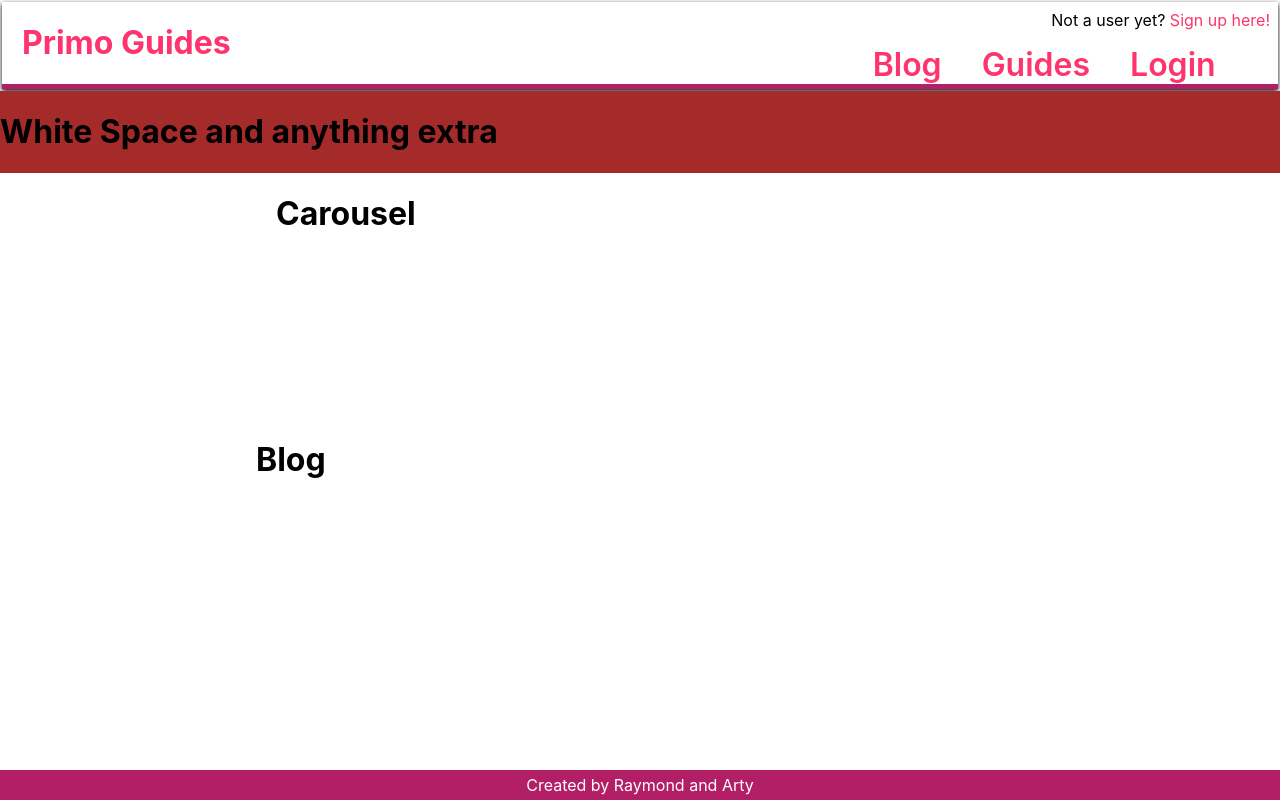
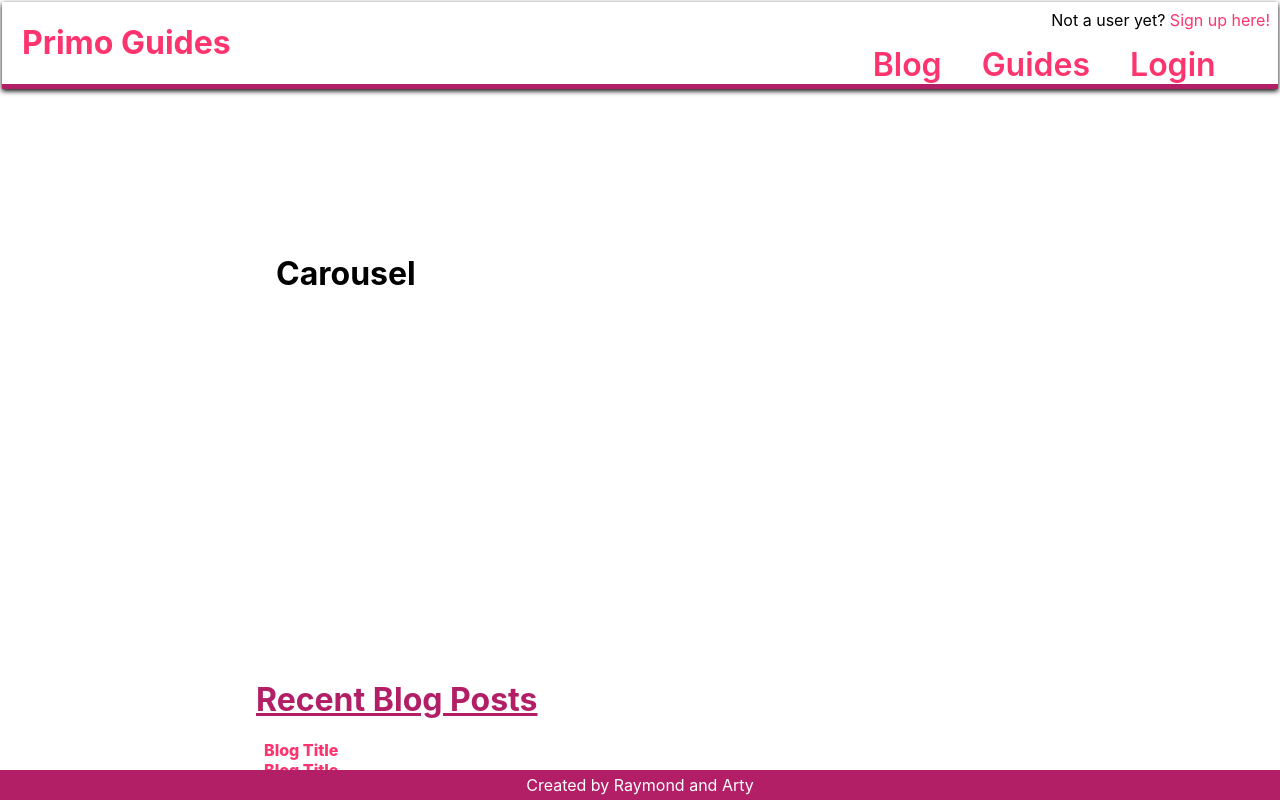
Before and after one commit to IntegerZeroSF/Primo-Guides-Frontend, a React (Create React App) app in the folder primo-frontend/: page / in a window 1280 px wide. Built offline with nearby package versions, Linux system fonts and the light colour scheme; no server answers.

Commit message:
adjusted some CSS

```diff
--- a/primo-frontend/src/App.js
+++ b/primo-frontend/src/App.js
@@ -1,5 +1,4 @@
 import React from "react";
-import Link from "next/link";
 import Header from "./Components/Header/Header.js";
 import Footer from "./Components/Footer/Footer.js";
 import Home from "./Components/Home/Home.js";
--- a/primo-frontend/src/Components/Games/GameGuidesList/GameGuideDetails/GameGuideDetails.js
+++ b/primo-frontend/src/Components/Games/GameGuidesList/GameGuideDetails/GameGuideDetails.js
@@ -25,7 +25,7 @@ function GameGuideDetails() {
                         <p>Breadcrumbs go here</p>
                     </div>
                     <h1 className="gameGuideDetailsTitle">Speedrunning guide for Celeste</h1>
-                    <h3 className="gameGuideDetailsAuthor">By: XxSpeedrunKingxX</h3>
+                    <h3 className="gameGuideDetailsAuthor">By: XxSpeedemonKingxX</h3>
                     <p>This is important to remember.
                         Love isn't like pie.
                         You don't need to divide it among all your friends and loved ones.
--- a/primo-frontend/src/Components/Home/Home.css
+++ b/primo-frontend/src/Components/Home/Home.css
@@ -7,14 +7,39 @@
 }
 
 .homeBodySub {
-    background-color: brown;
+    /* background-color: brown; */
     grid-area: 1 / 1 / 2 / 6;
 }
 
 .gameCarousel{
     grid-area:  2 / 2 / 5 / 5;
+    /* background-color: thistle; */
 }
 
-.homeBlogPosts {
+.homeBlogPostsDiv {
     grid-area:  5 / 2 / 6 / 5;
 }
+
+.homeBlogPostTitle{
+    color: #b21f66;
+    text-decoration: underline;
+}
+
+.homeBlogPostCard {
+    /* margin: 50px; */
+    /* background-color: teal; */
+}
+
+.homeBlogTitle {
+    text-decoration: none;
+    color: #fe346e;
+    margin-left: 1vh;
+    text-decoration: none;
+    font-size: 2vh;
+    font-weight: 800;
+    width: 50%;
+}
+
+.homeBlogTitle:hover {
+    background-color:rgb(254, 52, 110, .10);
+}
--- a/primo-frontend/src/Components/Home/Home.js
+++ b/primo-frontend/src/Components/Home/Home.js
@@ -7,15 +7,24 @@ function Home() {
   return (
     <div className="homeBody">
       <div className="homeBodySub">
-        <h1>White Space and anything extra</h1>
+
       </div>
       <div className="gameCarousel">
         {/* for loop with a .map function for game data */}
         <h1>Carousel</h1>
       </div>
-      <div className="homeBlogPosts">
+      <div className="homeBlogPostsDiv">
+        <h1 className="homeBlogPostTitle">Recent Blog Posts</h1>
         {/* for loop with a .map function for blog data */}
-        <h1>Blog</h1>
+        <div className="homeBlogPostCard">
+          <a href="/Blog/Post" className="homeBlogTitle">Blog Title</a>
+        </div>
+        <div className="homeBlogPostCard">
+          <a href="/Blog/Post" className="homeBlogTitle">Blog Title</a>
+        </div>
+        <div className="homeBlogPostCard">
+          <a href="/Blog/Post" className="homeBlogTitle">Blog Title</a>
+        </div>
       </div>
     </div>
   );
```
